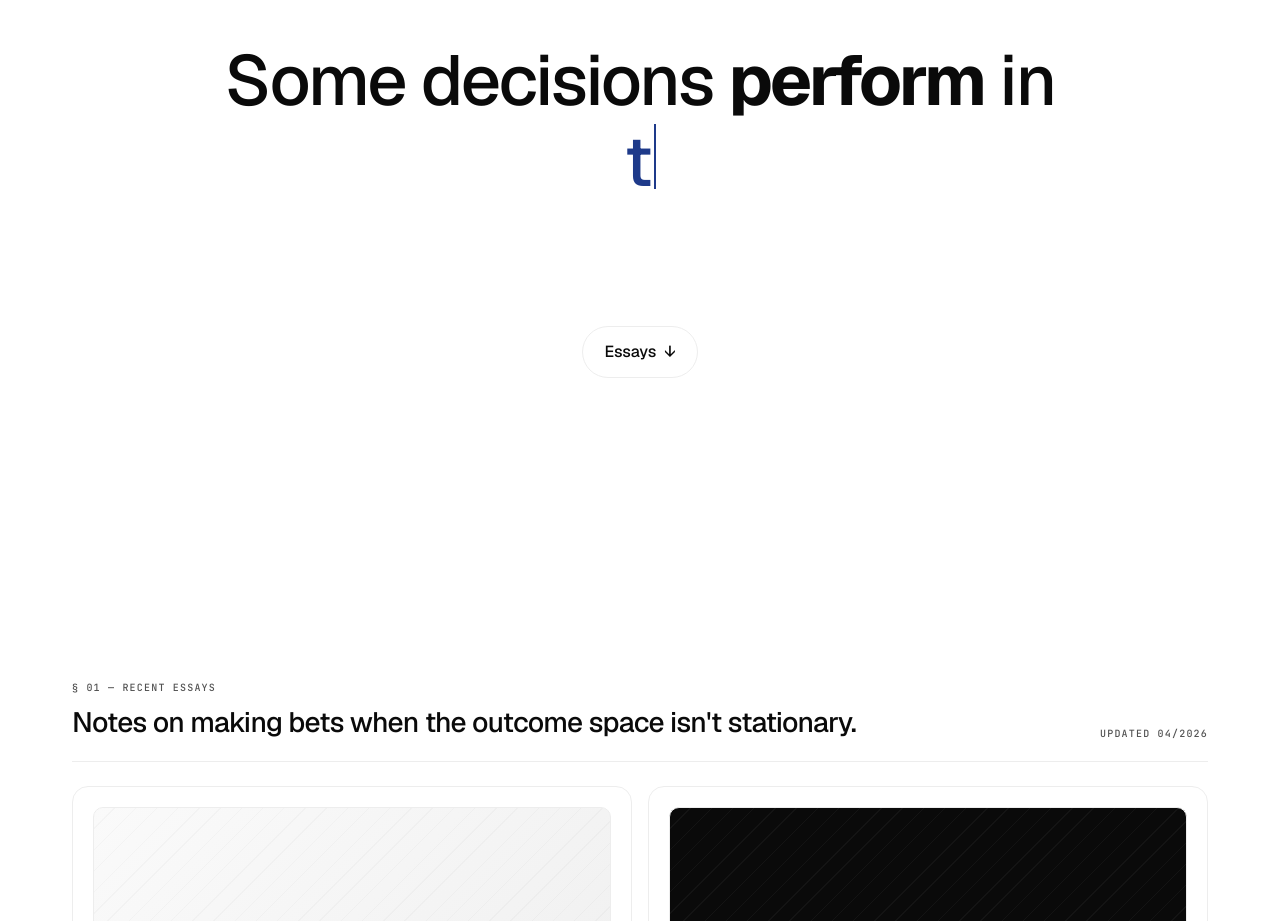
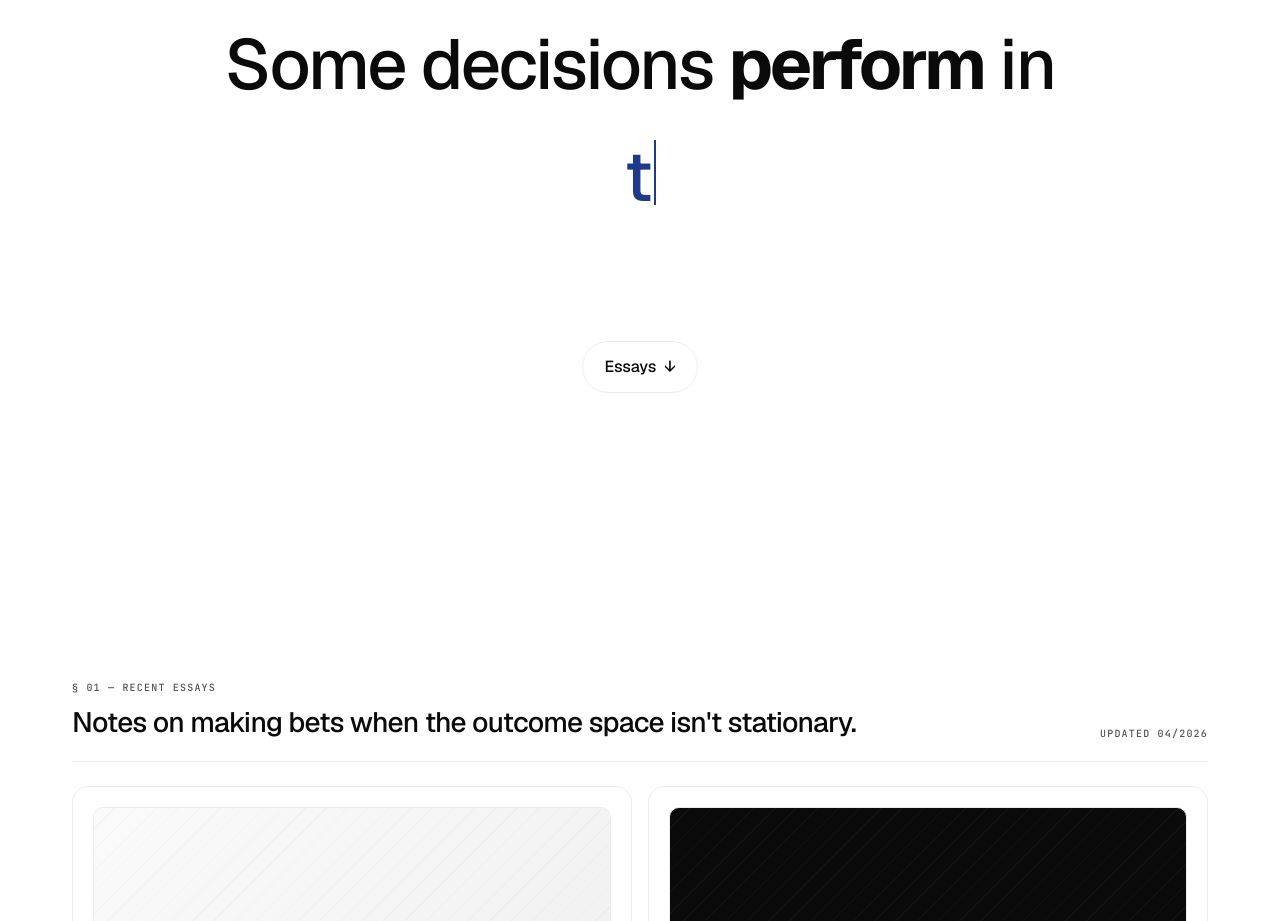
Before and after one commit to juliustgeiger-lab/Personal-Webseite, a Next.js app: page / in a window 1280 px wide. Shown: the part 1840-2761 px from the top of the page. Built offline with nearby package versions, Linux system fonts and the light colour scheme.

Commit message:
Many Worlds headline: open up the gap between 'Some decisions perform in' and the typewriter line via margin-top: 0.45em on .typewriter, so the static premise and the rotating endings read as two distinct beats instead of one long line

```diff
--- a/src/app/globals.css
+++ b/src/app/globals.css
@@ -797,11 +797,14 @@
 }
 
 /* Typewriter ending on the second line of the many-worlds headline.
-   Same fountain-pen blue as the unwritten ink in beat 1. */
+   Same fountain-pen blue as the unwritten ink in beat 1. margin-top opens
+   up the gap to the static "Some decisions perform in" line above so the
+   eye can resolve "what's stable vs what's changing" in one glance. */
 .typewriter {
   display: inline-block;
   white-space: nowrap;
   color: #1e3a8a;
+  margin-top: 0.45em;
 }
 
 .typewriter__caret {
```
